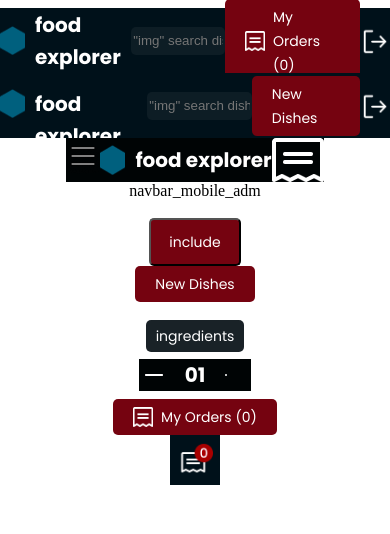
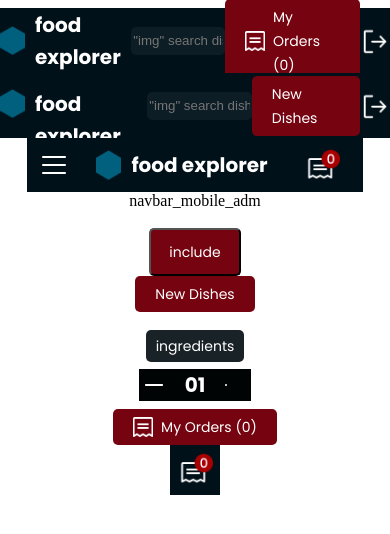
Before and after one commit to DantasBeyer/food-explorer-client-, a React (Create React App) app: page / in a window 390 px wide. Shown: the top 534 px of the page. Built offline with nearby package versions, Linux system fonts and the light colour scheme.

Commit message:
nav_mobile created

```diff
--- a/src/components/Navbar/mobile/navbar_mobile.css
+++ b/src/components/Navbar/mobile/navbar_mobile.css
@@ -3,5 +3,12 @@
   display: flex;
   justify-content: center;
   align-items: center;
-  background-color: #000405;
+  background-color: #001119;
+  gap: 30px;
+  padding: 2px 15px;
+}
+
+.hamburger {
+  width: 24px;
+  height: 18px;
 }/*# sourceMappingURL=navbar_mobile.css.map */
--- a/src/components/Navbar/mobile/navbar_mobile.jsx
+++ b/src/components/Navbar/mobile/navbar_mobile.jsx
@@ -1,20 +1,20 @@
 import React from 'react'
 import hamburger from '../../../img/icons/hamburger.png'
-import recept from '../../../img/icons/recept.png'
 import './navbar_mobile.css'
 import Logo from '../../Logo/logo'
+import Myorders_mobile from '../../MyOrders/myorders_mobile'
 
 
 function navbar_mobile() {
   return (
     <div className='navbar_mobile_conteiner'>
-      <img src={hamburger} alt="" />
+      <img className='hamburger' src={hamburger} alt="" />
 
     <div className='logo_mobile'>
       <Logo/>
     </div>
 
-    <img src={recept} alt="" />
+    <Myorders_mobile/>
 
 
 
--- a/src/components/Navbar/mobile/navbar_mobile.scss
+++ b/src/components/Navbar/mobile/navbar_mobile.scss
@@ -4,5 +4,16 @@
     display: flex;
     justify-content: center;
     align-items: center;
-    background-color: $dark_100;
+    background-color: $dark_700;
+    gap: 30px;
+    padding: 2px 15px ;
+
+
+
+
 }
+
+.hamburger{
+    width: 24px;
+    height: 18px;
+}
```
Also changed, not shown: src/img/icons/hamburger.png, 1 other file (tests, documents, lock files or other folders).
